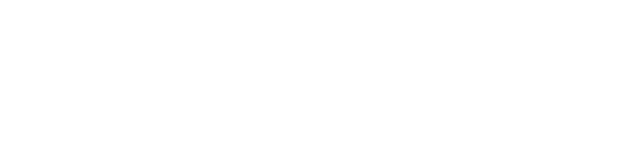
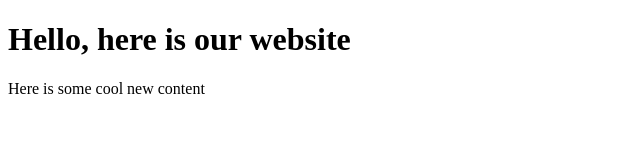
Before and after one commit to Michoel72/Testing, a plain HTML site: page index.html in a window 1280 px wide. Shown: the whole page, without its empty margins (0-640 px from the left). Drawn offline with Linux system fonts and the light colour scheme.

Commit message:
Added content to index.html

```diff
--- a/index.html
+++ b/index.html
@@ -6,6 +6,7 @@
     <title>Document</title>
 </head>
 <body>
-
+    <h1>Hello, here is our website</h1>
+    <p>Here is some cool new content</p>
 </body>
 </html>
```
